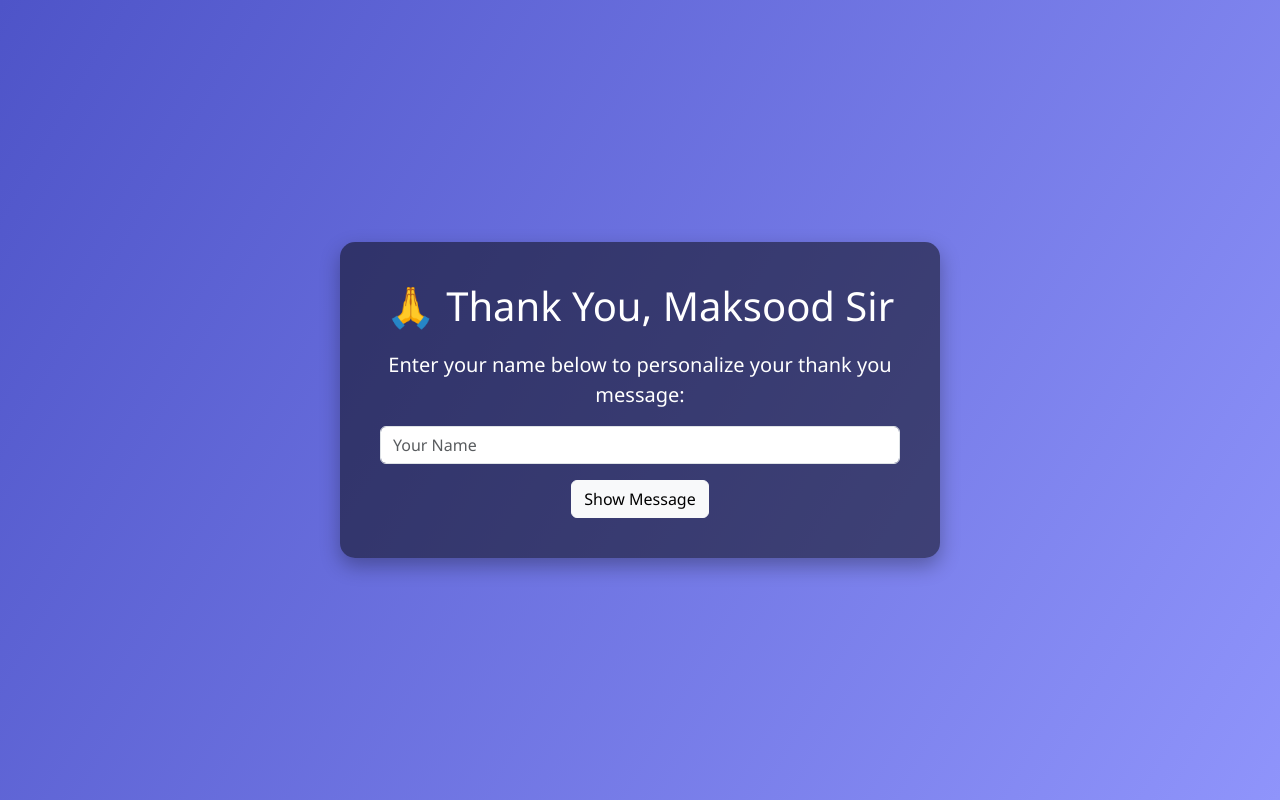
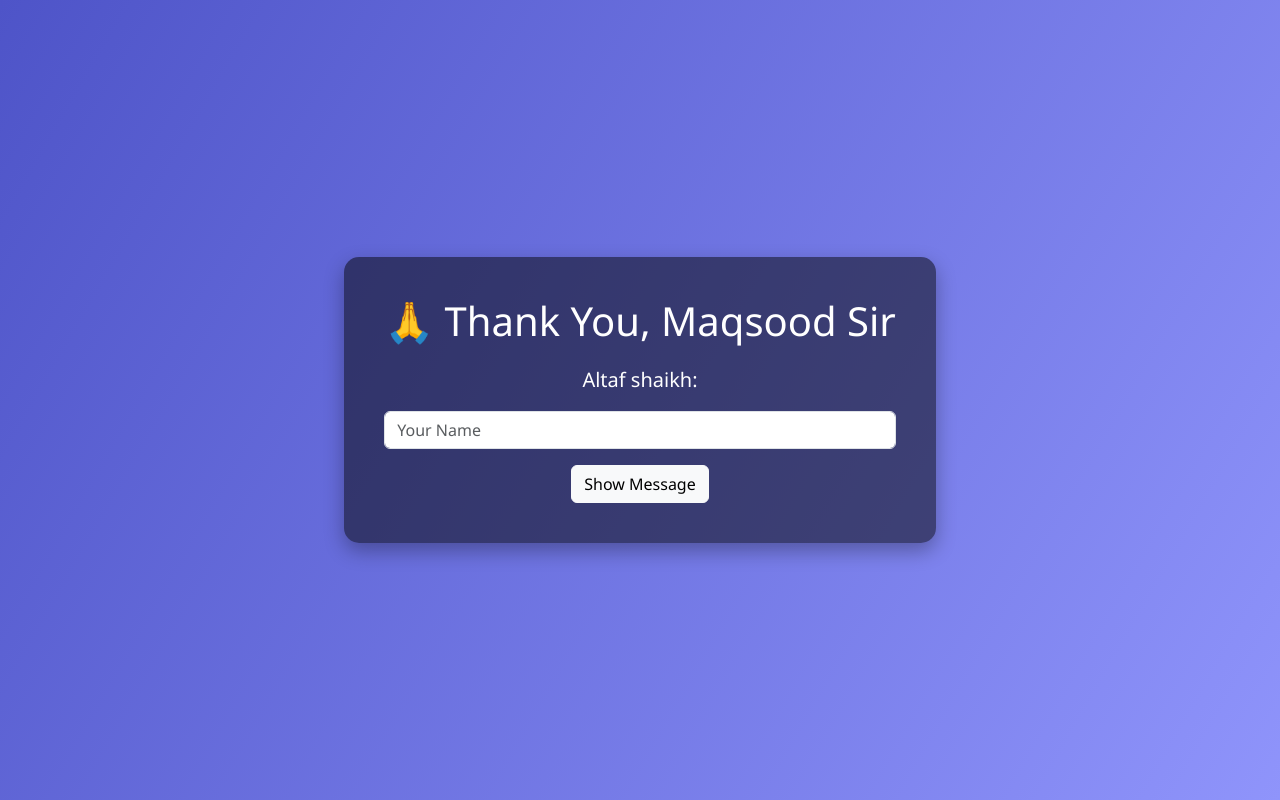
Before and after one commit to altaf-143/thankyou, a plain HTML site: page index.html in a window 1280 px wide. Drawn offline with nearby package versions, Linux system fonts and the light colour scheme.

Commit message:
Update index.html

```diff
--- a/index.html
+++ b/index.html
@@ -3,7 +3,7 @@
 
 <head>
     <meta charset="UTF-8">
-    <title>Thank You, Maksood Sir</title>
+    <title>Thank You, Maqsood Sir</title>
     <meta name="viewport" content="width=device-width, initial-scale=1">
     <!-- Bootstrap CSS -->
     <link href="https://cdn.jsdelivr.net/npm/bootstrap@5.3.2/dist/css/bootstrap.min.css" rel="stylesheet">
@@ -53,8 +53,8 @@
 <body>
 
     <div class="thank-box">
-        <h1>🙏 Thank You, Maksood Sir</h1>
-        <p class="lead">Enter your name below to personalize your thank you message:</p>
+        <h1>🙏 Thank You, Maqsood Sir</h1>
+        <p class="lead">Altaf shaikh:</p>
         <input type="text" id="devName" class="form-control mb-3" placeholder="Your Name">
         <button class="btn btn-light" onclick="showThankYou()">Show Message</button>
 
@@ -86,4 +86,5 @@
 
 </body>
 
+
 </html>
```
